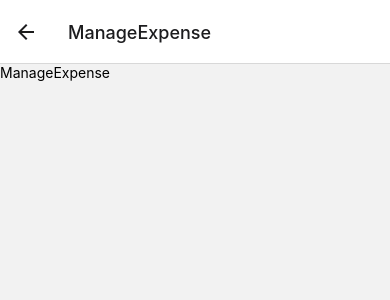
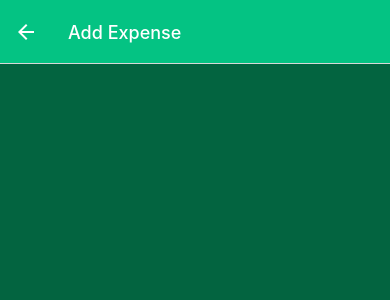
Before and after one commit to DolapoA3/ExpenseTrackerApp, a React Native app: screen /ManageExpense in a window 390 px wide. Shown: the top 300 px of the page. Built offline with nearby package versions, Linux system fonts and the light colour scheme.

Commit message:
editing modes & added delete button

```diff
--- a/App.js
+++ b/App.js
@@ -16,13 +16,22 @@
 function ExpensesOverview() {
   return (
     <BottomTabs.Navigator
-      screenOptions={{
+      screenOptions={({ navigation }) => ({
         headerStyle: { backgroundColor: GlobalStyles.colors.primary500 },
         headerTintColor: 'white',
         tabBarStyle: { backgroundColor: GlobalStyles.colors.primary500 },
         tabBarActiveTintColor: GlobalStyles.colors.accent500,
-        headerRight: ({tintColor}) => <IconButton icon='add' size={24} color={tintColor} onPress={() => {}}/>
-      }}
+        headerRight: ({ tintColor }) => (
+          <IconButton
+            icon='add'
+            size={24}
+            color={tintColor}
+            onPress={() => {
+              navigation.navigate('ManageExpense');
+            }}
+          />
+        ),
+      })}
     >
       <BottomTabs.Screen
         name='RecentExpenses'
@@ -31,17 +40,21 @@
           title: 'Recent Expenses',
           tabBarLabel: 'Recent',
           tabBarIcon: ({ color, size }) => (
-          <Ionicons name='hourglass' size={size} color={color}/>
+            <Ionicons name='hourglass' size={size} color={color} />
           ),
         }}
       />
-      <BottomTabs.Screen name='AllExpenses' component={AllExpenses}  options={{
+      <BottomTabs.Screen
+        name='AllExpenses'
+        component={AllExpenses}
+        options={{
           title: 'All Expenses',
           tabBarLabel: 'All Expenses',
           tabBarIcon: ({ color, size }) => (
-          <Ionicons name='calendar' size={size} color={color}/>
+            <Ionicons name='calendar' size={size} color={color} />
           ),
-        }}/>
+        }}
+      />
     </BottomTabs.Navigator>
   );
 }
@@ -51,13 +64,22 @@
     <>
       <StatusBar style='auto' />
       <NavigationContainer>
-        <Stack.Navigator>
+        <Stack.Navigator
+          screenOptions={{
+            headerStyle: { backgroundColor: GlobalStyles.colors.primary500 },
+            headerTintColor: 'white',
+          }}
+        >
           <Stack.Screen
             name='ExpensesOverview'
             component={ExpensesOverview}
             options={{ headerShown: false }}
           />
-          <Stack.Screen name='ManageExpense' component={ManageExpense} />
+          <Stack.Screen
+            name='ManageExpense'
+            component={ManageExpense}
+            options={{ presentation: 'modal' }}
+          />
         </Stack.Navigator>
       </NavigationContainer>
     </>
--- a/components/ExpensesOutput/ExpenseItem.js
+++ b/components/ExpensesOutput/ExpenseItem.js
@@ -1,13 +1,21 @@
 import { View, Text, Pressable, StyleSheet } from 'react-native';
+import { useNavigation } from '@react-navigation/native';
 
 import { GlobalStyles } from '../../constants/styles';
 import { getFormattedDate } from '../../util/date';
 
-function ExpenseItem({ description, amount, date }) {
-  function expensePressHandler() {}
+function ExpenseItem({ id, description, amount, date }) {
+  const navigation = useNavigation();
+
+  function expensePressHandler() {
+    navigation.navigate('ManageExpense', {expenseId: id});
+  }
 
   return (
-    <Pressable onPress={expensePressHandler} style={({pressed}) => pressed && styles.pressed}>
+    <Pressable
+      onPress={expensePressHandler}
+      style={({ pressed }) => pressed && styles.pressed}
+    >
       <View style={styles.expenseItem}>
         <View>
           <Text style={[styles.textBase, styles.description]}>
@@ -27,7 +35,7 @@
 
 const styles = StyleSheet.create({
   pressed: {
-    opacity: 0.75
+    opacity: 0.75,
   },
   expenseItem: {
     padding: 12,
--- a/screens/ManageExpense.js
+++ b/screens/ManageExpense.js
@@ -1,7 +1,51 @@
-import { Text } from 'react-native';
+import { useLayoutEffect } from 'react';
+import { Text, View, StyleSheet } from 'react-native';
 
-function ManageExpense() {
-  return <Text>ManageExpense</Text>;
+import IconButton from '../components/UI/IconButton';
+import { GlobalStyles } from '../constants/styles';
+
+function ManageExpense({ route, navigation }) {
+  const editedExpenseId = route.params?.expenseId;
+  const isEditing = !!editedExpenseId;
+
+  useLayoutEffect(() => {
+    navigation.setOptions({
+      title: isEditing ? 'Edit Expense' : 'Add Expense',
+    });
+  }, [navigation, isEditing]);
+
+  function deleteExpenseHandler() {}
+
+  return (
+    <View style={styles.container}>
+
+      {isEditing && (
+        <View style={styles.deleteContainer}>
+          <IconButton
+            icon='trash'
+            color={GlobalStyles.colors.error500}
+            size={36}
+            onPress={deleteExpenseHandler}
+          />
+        </View>
+      )}
+    </View>
+  );
 }
 
 export default ManageExpense;
+
+const styles = StyleSheet.create({
+  container: {
+    flex: 1,
+    padding: 24,
+    backgroundColor: GlobalStyles.colors.primary800,
+  },
+  deleteContainer: {
+    marginTop: 16,
+    paddingTop: 8,
+    borderTopWidth: 2,
+    borderTopColor: GlobalStyles.colors.primary200,
+    alignItems: 'center',
+  },
+});
```
